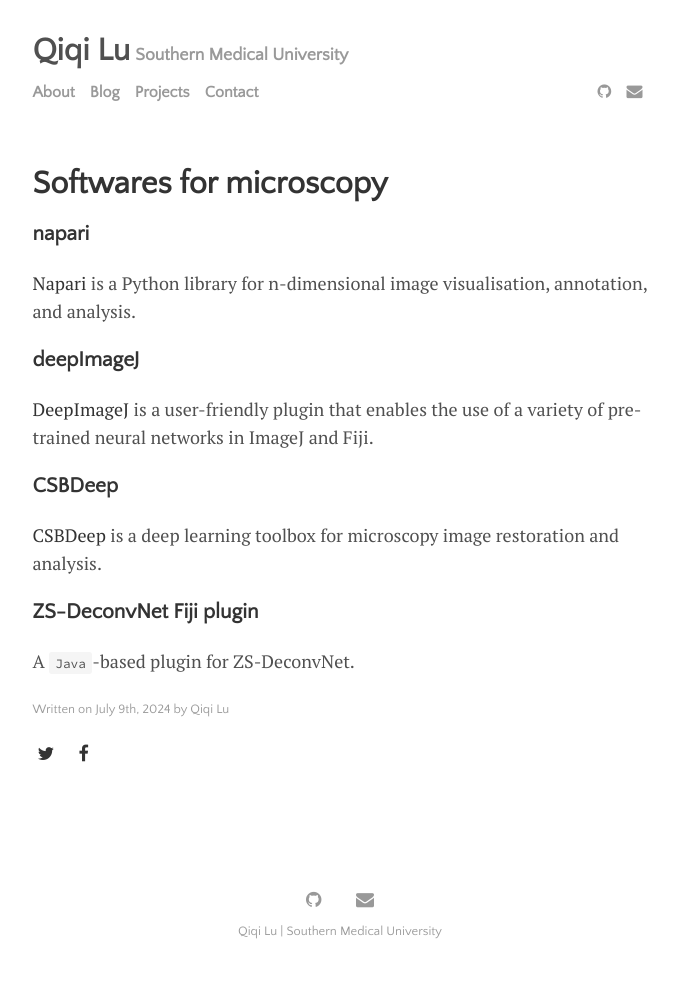
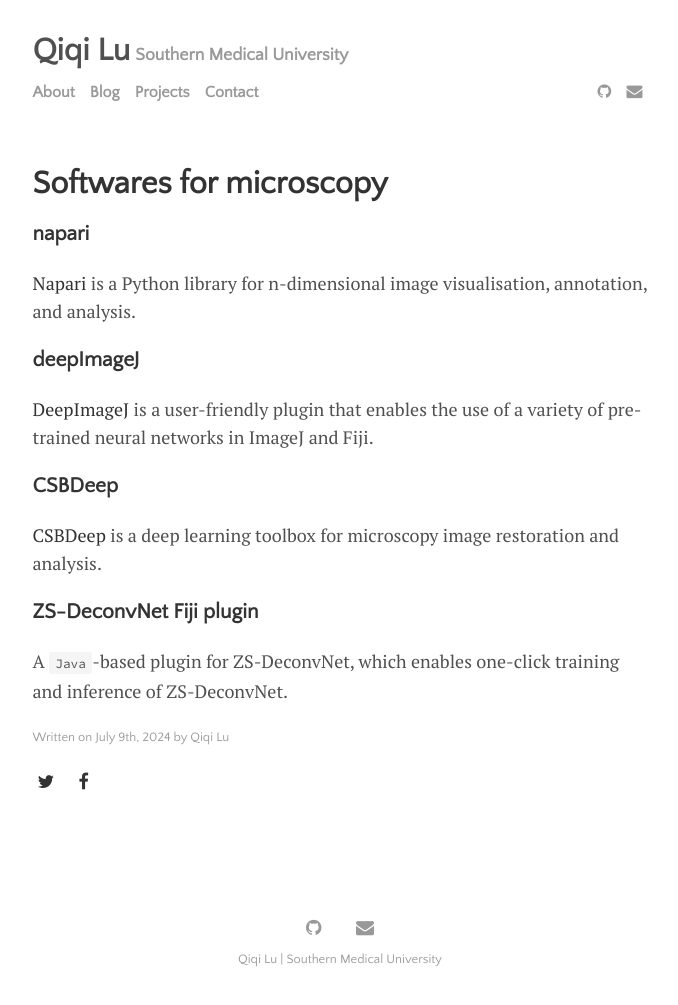
Before and after one commit to Recklexx/Recklexx.github.io, a Jekyll site: the page built from _posts/blogs/2024-07-09-softwar-microscopy.md, in a window 1280 px wide. Shown: the whole page, without its empty margins (300-978 px from the left). Built offline with Jekyll 4.4.1, drawn with Linux system fonts in a browser that asks for light colours; before the commit the page ends 977 px from its top, so only the background shows below that.

Commit message:
Update 2024-07-09-softwar-microscopy.md

```diff
--- a/_posts/blogs/2024-07-09-softwar-microscopy.md
+++ b/_posts/blogs/2024-07-09-softwar-microscopy.md
@@ -16,4 +16,4 @@
 [CSBDeep](https://csbdeep.bioimagecomputing.com/) is a deep learning toolbox for microscopy image restoration and analysis.
 
 ### ZS-DeconvNet Fiji plugin
-A `Java`-based plugin for ZS-DeconvNet.
+A `Java`-based plugin for ZS-DeconvNet, which enables one-click training and inference of ZS-DeconvNet.
```
